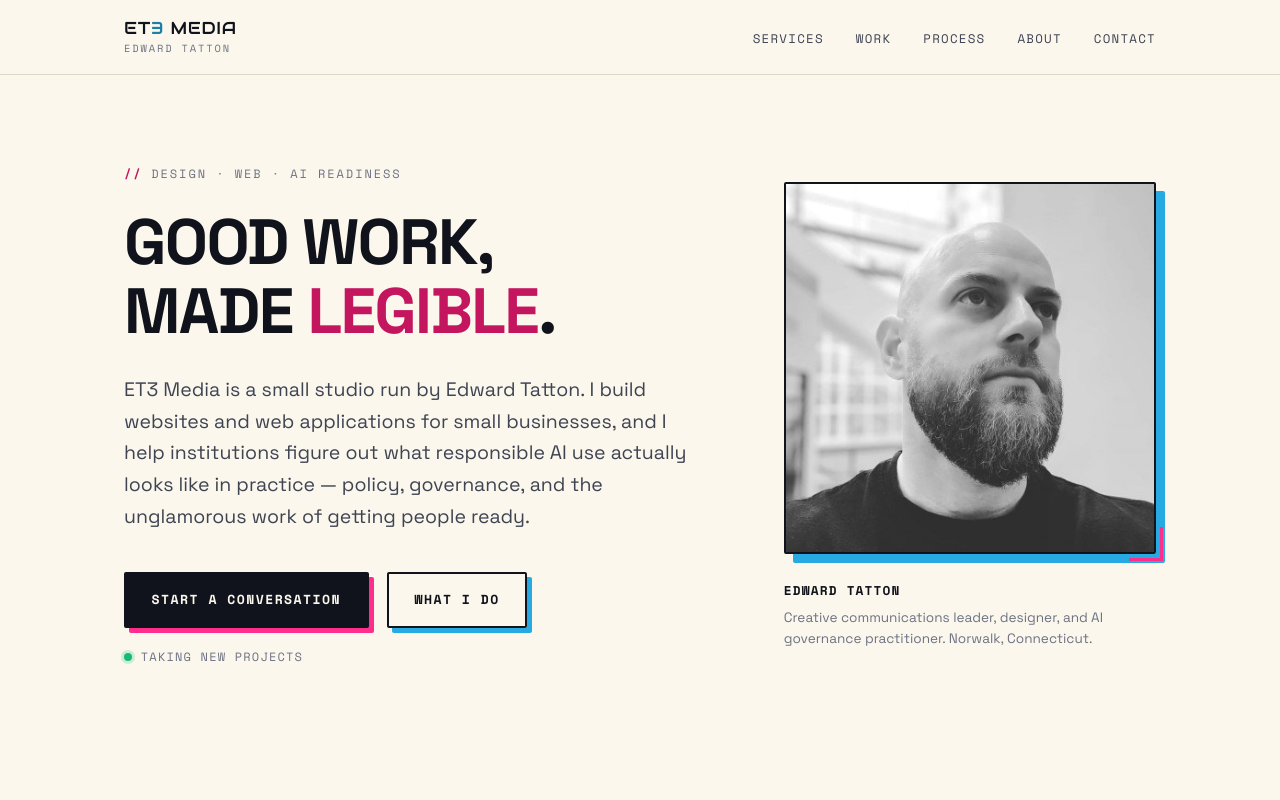
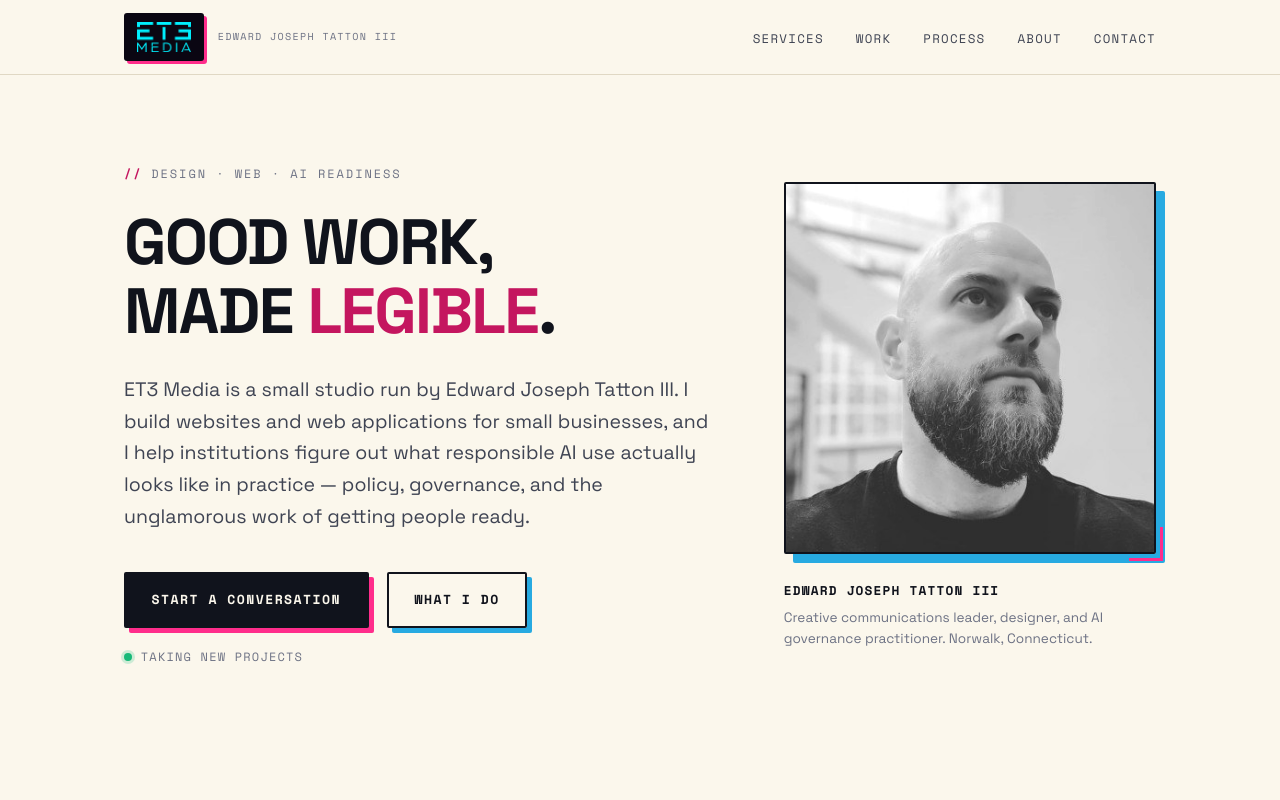
Before and after one commit to etatton/etatton-site, a plain HTML site: page index.html in a window 1280 px wide. Shown: the top 800 px of the page. Drawn offline with nearby package versions, Linux system fonts and the light colour scheme.

Commit message:
Use real ET3 logo in header; formal name Edward Joseph Tatton III

```diff
--- a/index.html
+++ b/index.html
@@ -3,9 +3,9 @@
 <head>
 <meta charset="utf-8">
 <meta name="viewport" content="width=device-width, initial-scale=1">
-<title>ET3 Media — Design, Web &amp; AI Readiness | Edward Tatton</title>
-<meta name="description" content="ET3 Media is Edward Tatton's design and web studio for small businesses, plus AI governance and readiness advisory for institutions. Norwalk, Connecticut. Working remotely nationwide.">
-<meta name="author" content="Edward Tatton">
+<title>ET3 Media — Design, Web &amp; AI Readiness | Edward Joseph Tatton III</title>
+<meta name="description" content="ET3 Media is Edward Joseph Tatton III's design and web studio for small businesses, plus AI governance and readiness advisory for institutions. Norwalk, Connecticut. Working remotely nationwide.">
+<meta name="author" content="Edward Joseph Tatton III">
 <link rel="canonical" href="https://etatton.com/">
 
 <meta property="og:type" content="website">
@@ -30,7 +30,7 @@
   "image": "https://etatton.com/assets/edward-tatton.jpg",
   "email": "etatton@gmail.com",
   "areaServed": "US",
-  "founder": { "@type": "Person", "name": "Edward Tatton" },
+  "founder": { "@type": "Person", "name": "Edward Joseph Tatton III" },
   "address": { "@type": "PostalAddress", "addressLocality": "Norwalk", "addressRegion": "CT", "addressCountry": "US" }
 }
 </script>
@@ -82,10 +82,16 @@
   /* header */
   header{position:sticky;top:0;z-index:50;background:rgba(251,247,236,.92);backdrop-filter:blur(10px);border-bottom:1px solid var(--line)}
   .nav{display:flex;align-items:center;justify-content:space-between;gap:2rem;height:4.6rem}
-  .brand{display:flex;flex-direction:column;text-decoration:none;white-space:nowrap;line-height:1.1}
-  .brand b{font-family:var(--font-display);font-size:1.08rem;font-weight:400;letter-spacing:.04em}
-  .brand b i{font-style:normal;color:var(--accent-2)}
-  .brand span{font-family:var(--font-mono);font-size:.65rem;letter-spacing:.18em;text-transform:uppercase;color:var(--ink-3);margin-top:.3rem}
+  /* The ET3 mark is pure cyan on transparent — unreadable on cream, so it sits
+     in a dark lockup chip that preserves the brand colour and the contrast. */
+  .brand{display:flex;align-items:center;gap:.85rem;text-decoration:none;white-space:nowrap}
+  .brand .chip{background:var(--void);border-radius:3px;padding:.55rem .8rem;display:flex;align-items:center;
+    box-shadow:3px 3px 0 var(--magenta);transition:transform .14s ease,box-shadow .14s ease}
+  .brand:hover .chip{transform:translate(1px,1px);box-shadow:2px 2px 0 var(--magenta)}
+  .brand .chip img{height:30px;width:auto}
+  .brand span.who{font-family:var(--font-mono);font-size:.63rem;letter-spacing:.13em;text-transform:uppercase;
+    color:var(--ink-3);line-height:1.3;white-space:nowrap}
+  @media (max-width:560px){.brand span.who{display:none}}
   .nav ul{display:flex;gap:2rem;list-style:none;margin:0;padding:0}
   .nav a.navlink{
     font-family:var(--font-mono);text-decoration:none;font-size:.78rem;letter-spacing:.1em;text-transform:uppercase;
@@ -258,7 +264,10 @@
 
 <header>
   <div class="wrap nav">
-    <a class="brand" href="#top"><b>ET<i>3</i>&nbsp;MEDIA</b><span>Edward Tatton</span></a>
+    <a class="brand" href="#top">
+      <span class="chip"><img src="/assets/et3-media-logo.png" width="440" height="242" alt="ET3 Media"></span>
+      <span class="who">Edward Joseph Tatton III</span>
+    </a>
     <nav aria-label="Primary">
       <ul>
         <li><a class="navlink" href="#services">Services</a></li>
@@ -280,7 +289,7 @@
       <p class="eyebrow">Design · Web · AI readiness</p>
       <h1>Good work,<span class="l2">made <em>legible</em>.</span></h1>
       <p class="lede">
-        ET3 Media is a small studio run by Edward Tatton. I build websites and web
+        ET3 Media is a small studio run by Edward Joseph Tatton III. I build websites and web
         applications for small businesses, and I help institutions figure out what
         responsible AI use actually looks like in practice — policy, governance, and the
         unglamorous work of getting people ready.
@@ -295,10 +304,10 @@
       <figure>
         <div class="photo-frame">
           <img src="/assets/edward-tatton.jpg" width="400" height="400"
-               alt="Portrait of Edward Tatton" fetchpriority="high">
+               alt="Portrait of Edward Joseph Tatton III" fetchpriority="high">
         </div>
         <figcaption>
-          <b>Edward Tatton</b>
+          <b>Edward Joseph Tatton III</b>
           Creative communications leader, designer, and AI governance practitioner.
           Norwalk, Connecticut.
         </figcaption>
@@ -466,7 +475,7 @@
     </div>
     <div class="about-body">
       <p>
-        I'm Edward Tatton. For nearly twenty years I've worked in creative communications at
+        I'm Edward Joseph Tatton III — Edward is fine. For nearly twenty years I've worked in creative communications at
         a SUNY community college, where I manage the team responsible for branding, marketing
         and web communication — the print, photography, video and design work that drives
         enrollment and keeps an institution recognisable to itself.
@@ -552,7 +561,7 @@
 
 <footer>
   <div class="wrap foot">
-    <p>© <span id="year">2026</span> ET3 Media · Edward Tatton</p>
+    <p>© <span id="year">2026</span> ET3 Media · Edward Joseph Tatton III</p>
     <p><a href="mailto:etatton@gmail.com">etatton@gmail.com</a></p>
   </div>
 </footer>
```
